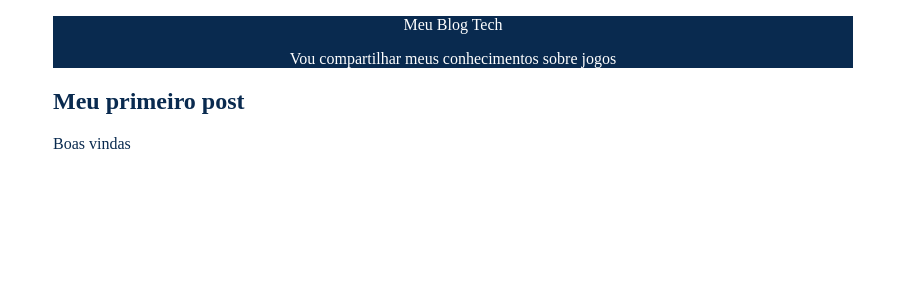
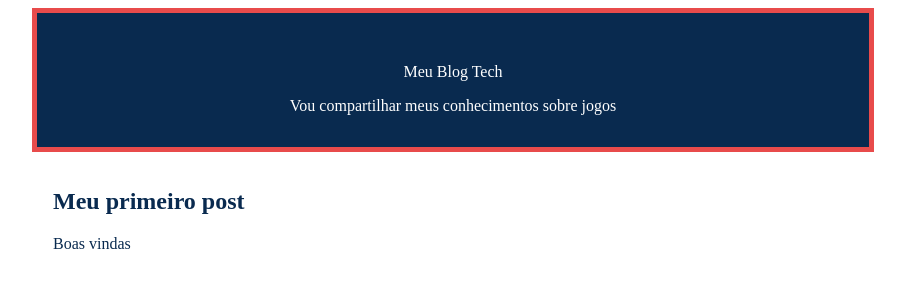
Before and after one commit to nicolasantunessantos21-hue/1C--Meu-Blog, a plain HTML site: page index.html in a window 1280 px wide. Shown: the whole page, without its empty margins (187-1092 px from the left). Drawn offline with Linux system fonts and the light colour scheme.

Commit message:
organização

```diff
--- a/index.html
+++ b/index.html
@@ -12,6 +12,8 @@
             text-align: center;
             max-width: 800px;
             margin: 0 auto;
+            padding: 16px;
+            border: 5px solid #e84b4b;
          }
          main{
 
@@ -19,11 +21,13 @@
             color: #092A4F;
                max-width: 800px;
             margin: 0 auto;
+            padding: 16px;
          }
         </style>
      </head>
      <body>
       <header>
+         <img src="" alt="">
          <p>Meu Blog Tech</p>
          <p>Vou compartilhar meus conhecimentos sobre jogos</p>
       </header>
```
